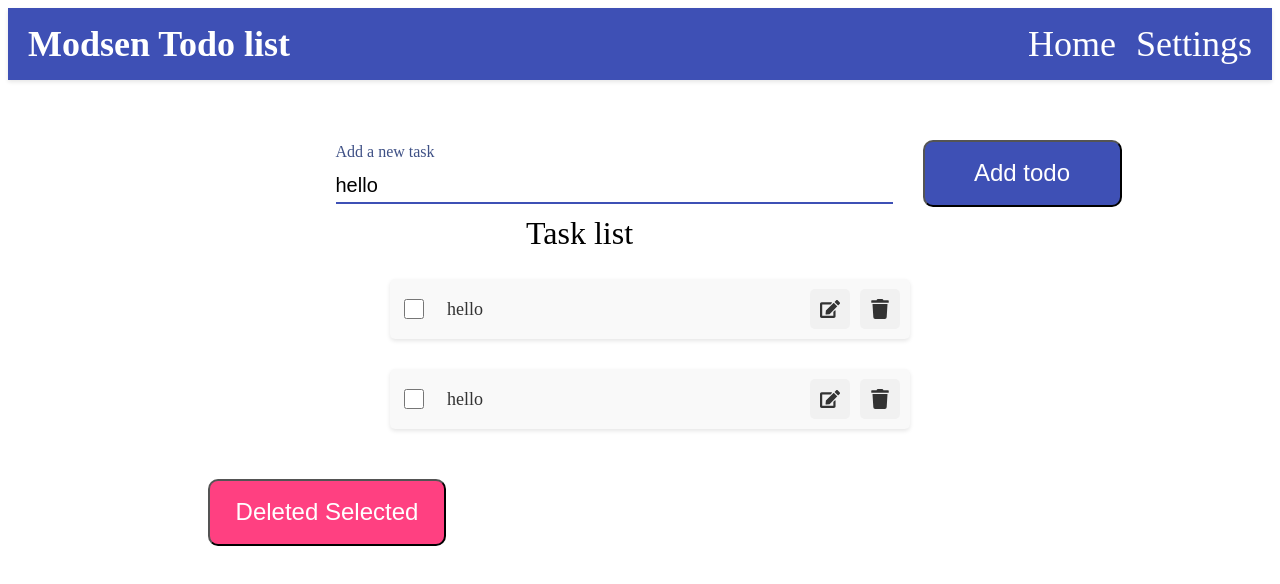
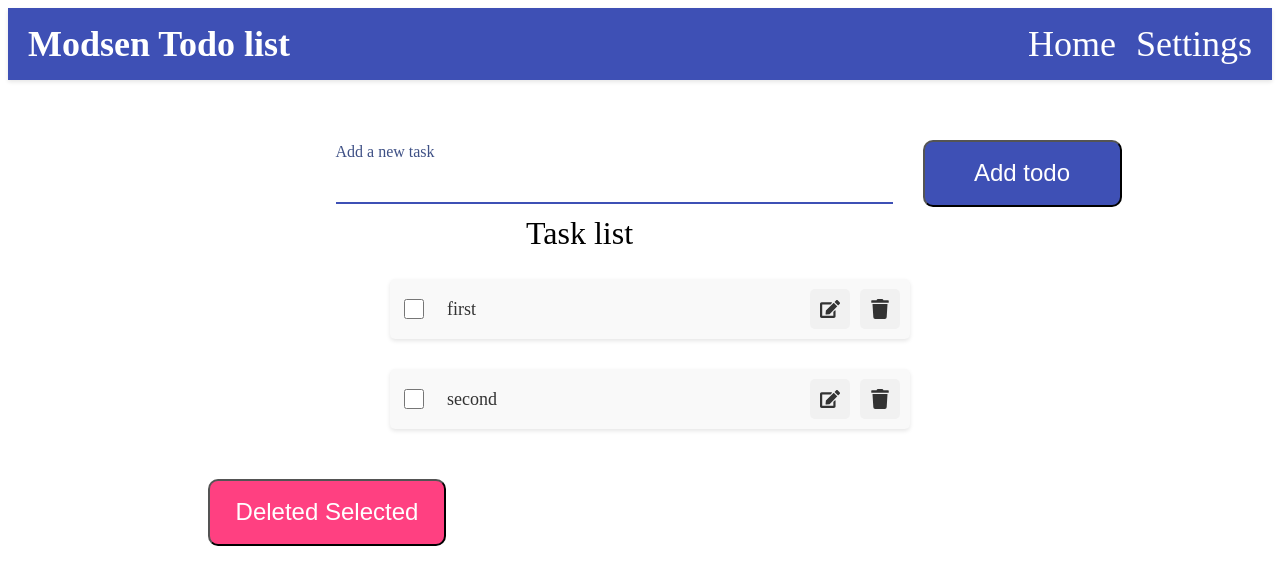
Before and after one commit to Milana46/TodoListTz, a React (Create React App) app: page / in a window 1280 px wide. Shown: the top 584 px of the page. Built offline with nearby package versions, Linux system fonts and the light colour scheme.

Commit message:
feat: logic of addButton, trashButton, inputField

```diff
--- a/src/components/InputField/index.tsx
+++ b/src/components/InputField/index.tsx
@@ -1,12 +1,16 @@
 import React, { FC } from "react";
 import {StyledInput, StyledLabel} from "./style";
 
+interface InputFieldProps {
+  inputValue: string;
+  onChange: (e: React.ChangeEvent<HTMLInputElement>) => void;
+}
 
-export const InputField:FC=()=>{
-    return(
-      <div>
+export const InputField: FC<InputFieldProps> = ({ inputValue, onChange }) => {
+  return (
+    <div>
       <StyledLabel>Add a new task</StyledLabel>
-      <StyledInput type="text" value={"hello"}/>
+      <StyledInput type="text" value={inputValue} onChange={onChange} />
     </div>
-    )
-}
+  );
+};
--- a/src/components/TaskList/index.tsx
+++ b/src/components/TaskList/index.tsx
@@ -2,20 +2,26 @@ import React, { FC } from "react";
 import { FaEdit, FaTrash } from "react-icons/fa";
 import { TaskListContainer, TaskItem, TaskText, TaskActions, Checkbox, ButtonContainer, ButtonIcon } from "./style";
 
-export const TaskList:FC=()=>{
+
+interface TaskListProps{
+  name:string,
+  onRemove:()=>void,
+}
+
+export const TaskList:FC<TaskListProps>=({name, onRemove})=>{
   return (
     <TaskListContainer>
       <TaskItem>
         <TaskActions>
           <Checkbox type="checkbox" />
-          <TaskText completed={false}>hello</TaskText>
+          <TaskText completed={false}>{name? name:"none"}</TaskText>
         </TaskActions>
         <ButtonContainer>
           <ButtonIcon>
             <FaEdit />
           </ButtonIcon>
           <ButtonIcon>
-            <FaTrash />
+            <FaTrash onClick={onRemove}/>
           </ButtonIcon>
         </ButtonContainer>
       </TaskItem>
--- a/src/constants.ts
+++ b/src/constants.ts
@@ -2,3 +2,5 @@ export const ROUTERS={
     home:"/",
     settings:"/settings",
 }
+
+export const ArrayListTask:string[]=["first","second"];
--- a/src/pages/Home.tsx
+++ b/src/pages/Home.tsx
@@ -1,26 +1,40 @@
-import React, { FC } from "react";
+import React, { FC, useState } from "react";
 import {InputField} from "../components/InputField";
 import {Container} from "../styles/container";
 import { TaskListTitle } from "../components/TaskList/style";
 import {TaskList} from "../components/TaskList";
 import {TaskListWrapper} from "../components/TaskList/style";
 import { Button } from "../components/Button";
+import { ArrayListTask } from "../constants";
 
-export const Home:FC = () => {
-//все функции!!!!!
+export const Home: FC = () => {
+  const [inputValue, setInputValue] = useState<string>(""); //состояния поля ввода
+  const [todoList, setTodoList] = useState<string[]>(ArrayListTask);  //состояния списка
+
+  function addTodo() {
+    if (inputValue !== "") {
+      setTodoList(prevList => [...prevList, inputValue]);
+      setInputValue("");
+    }
+  }
+
+  function removeTask(removeIndex:number){
+    setTodoList(prevList=>prevList.filter((_,index)=>index!==removeIndex));
+  }
+
   return (
     <>
       <Container>
-        <InputField />
-        <Button content="Add todo" variant="add"/>
+        <InputField inputValue={inputValue} onChange={(e) => setInputValue(e.target.value)} />
+        <Button content="Add todo" variant="add" onClick={addTodo} />
       </Container>
       <TaskListTitle>Task list</TaskListTitle>
       <TaskListWrapper>
-      <TaskList />
-      <TaskList />
+        {todoList.map((data, index) => (
+          <TaskList key={index} name={data} onRemove={()=>removeTask(index)}/>
+        ))}
       </TaskListWrapper>
-      <Button content="Deleted Selected" variant="delete"/>
-
+      <Button content="Deleted Selected" variant="delete" />
     </>
   );
 };
```
